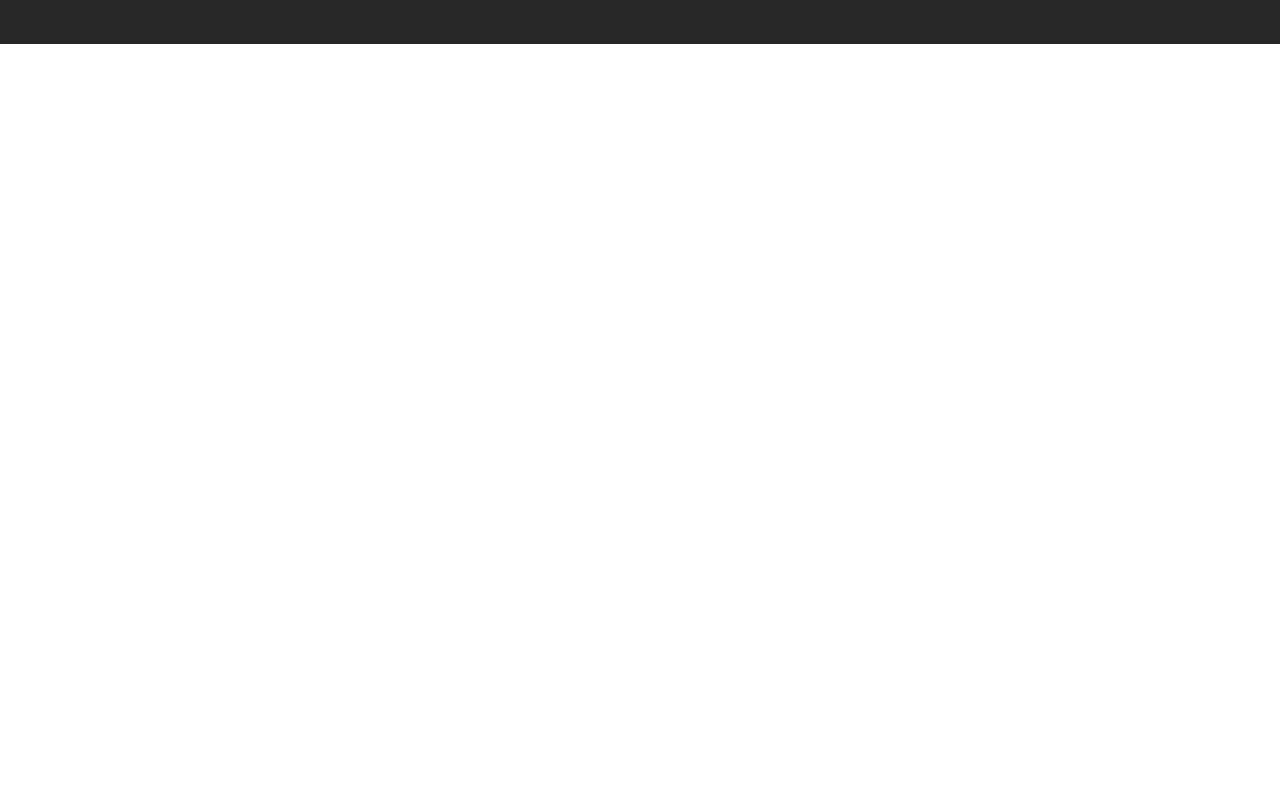
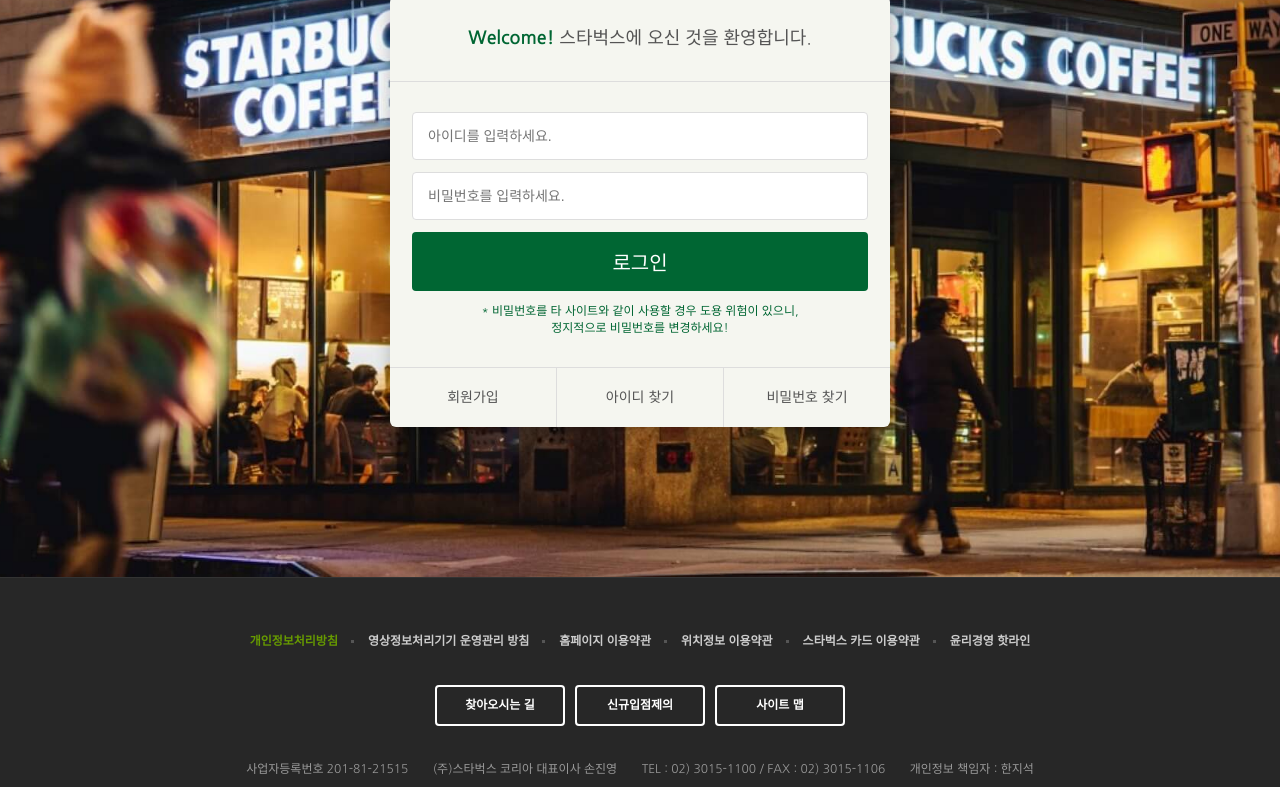
Before and after one commit to WooriPbg/starbucks, a plain HTML site: page signin/index.html in a window 1280 px wide. Shown: the part 290-1077 px from the top of the page. Before the commit the page ends 800 px from the top, so only its background shows below. Drawn offline with nearby package versions, Linux system fonts and the light colour scheme.

Commit message:
로그인 페이지 완성

```diff
--- /dev/null
+++ b/css/signin.css
@@ -0,0 +1,78 @@
+.signin {
+  margin-top: 120px;
+  padding: 100px 0 150px;
+  background-image: url('../images/signin_bg.jpg');
+  background-repeat: no-repeat;
+  background-position: center;
+  background-attachment: fixed;
+  background-size: cover;
+}
+.signin h1 {
+  color: #fff;
+  font-size: 30px;
+  font-weight: 700;
+  text-align: center;
+  margin-bottom: 24px;
+}
+.signin__card {
+  width: 500px;
+  margin: 0 auto;
+  border-radius: 6px;
+  background-color: #f5f6f0;
+  box-shadow: 2px 2px 20px rgba(0, 0, 0, 0.3);
+  color: #555;
+}
+.signin__card h2 {
+  padding: 30px;
+  font-size: 18px;
+  text-align: center;
+  border-bottom: 1px solid #ddd;
+}
+.signin__card h2 strong {
+  font-weight: 700;
+  color: #006633;
+}
+.signin__card form {
+  padding: 30px 22px;
+}
+.signin__card form input {
+  width: 100%;
+  margin-bottom: 12px;
+  padding: 15px;
+  border: 1px solid #ddd;
+  border-radius: 4px;
+  outline: none;
+  box-sizing: border-box;
+  font-size: 14px;
+}
+.signin__card form [type='submit'] {
+  background-color: #006633;
+  border: none;
+  color: #fff;
+  font-size: 20px;
+  cursor: pointer;
+}
+.signin__card form p {
+  font-size: 12px;
+  color: #006633;
+  text-align: center;
+}
+.signin__card .actions {
+  display: flex;
+  border-top: 1px solid #ddd;
+}
+.signin__card .actions a {
+  flex-grow: 1;
+  flex-basis: 0;
+  text-align: center;
+  padding: 20px;
+  color: #555;
+  font-size: 14px;
+  border-right: 1px solid #ddd;
+}
+.signin__card .actions a:last-child {
+  border-right: none;
+}
+.signin__card .actions a:hover {
+  text-decoration: underline;
+}
--- a/signin/index.html
+++ b/signin/index.html
@@ -41,6 +41,7 @@
       href="https://fonts.googleapis.com/icon?family=Material+Icons"
     />
     <link rel="stylesheet" href="../css/common.css" />
+    <link rel="stylesheet" href="../css/signin.css" />
 
     <!-- main Script -->
     <script defer src="../js/common.js"></script>
@@ -378,7 +379,26 @@
       </div>
     </header>
 
-    <section class="sign-in"></section>
+    <section class="signin">
+      <h1>로그인</h1>
+      <div class="signin__card">
+        <h2><strong>Welcome!</strong> 스타벅스에 오신 것을 환영합니다.</h2>
+        <form>
+          <input type="text" placeholder="아이디를 입력하세요." />
+          <input type="password" placeholder="비밀번호를 입력하세요." />
+          <input type="submit" value="로그인" />
+          <p>
+            * 비밀번호를 타 사이트와 같이 사용할 경우 도용 위험이 있으니,<br />
+            정지적으로 비밀번호를 변경하세요!
+          </p>
+        </form>
+        <div class="actions">
+          <a href="javascript:void(0)">회원가입</a>
+          <a href="javascript:void(0)">아이디 찾기</a>
+          <a href="javascript:void(0)">비밀번호 찾기</a>
+        </div>
+      </div>
+    </section>
 
     <!-- FOOTER -->
     <footer>
```
